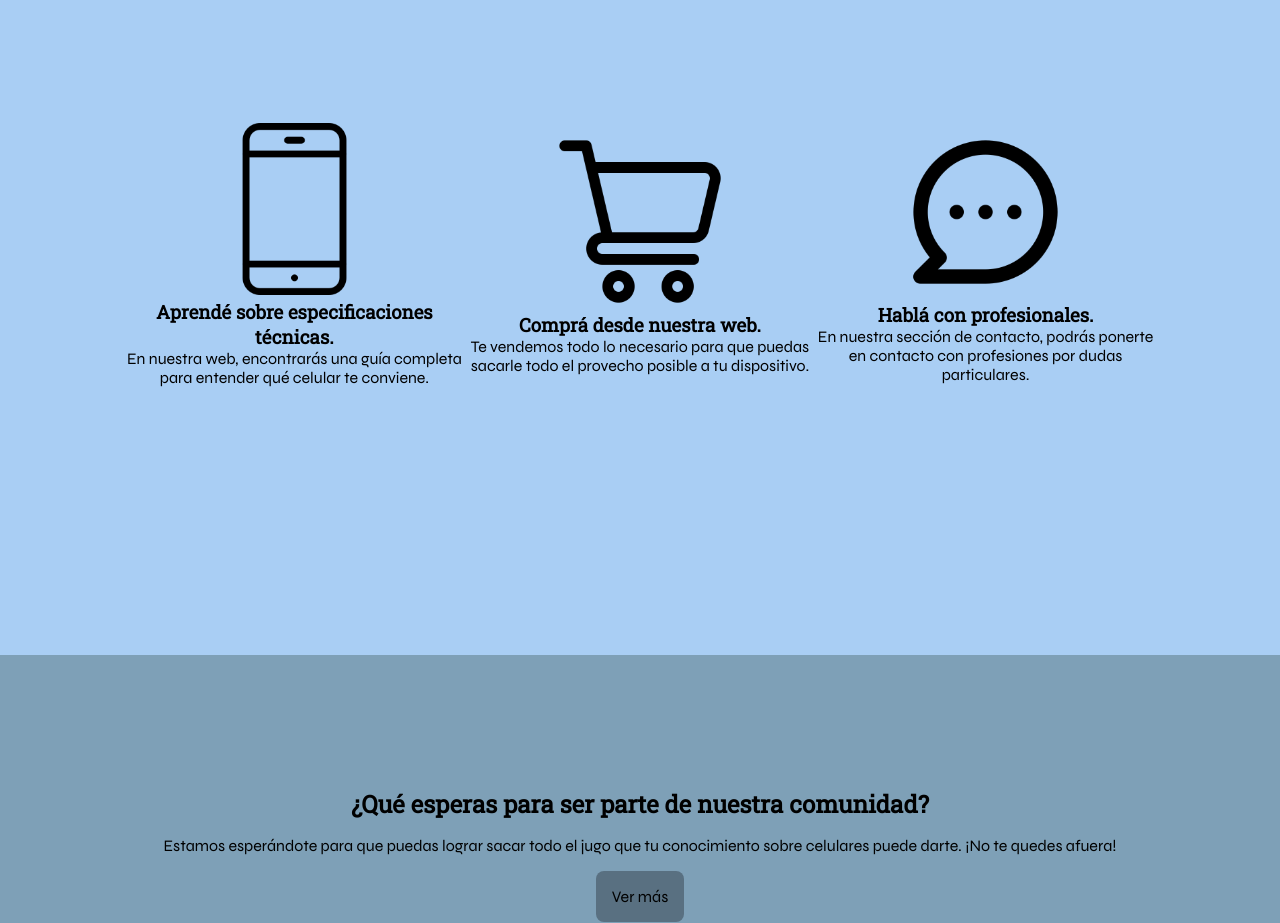
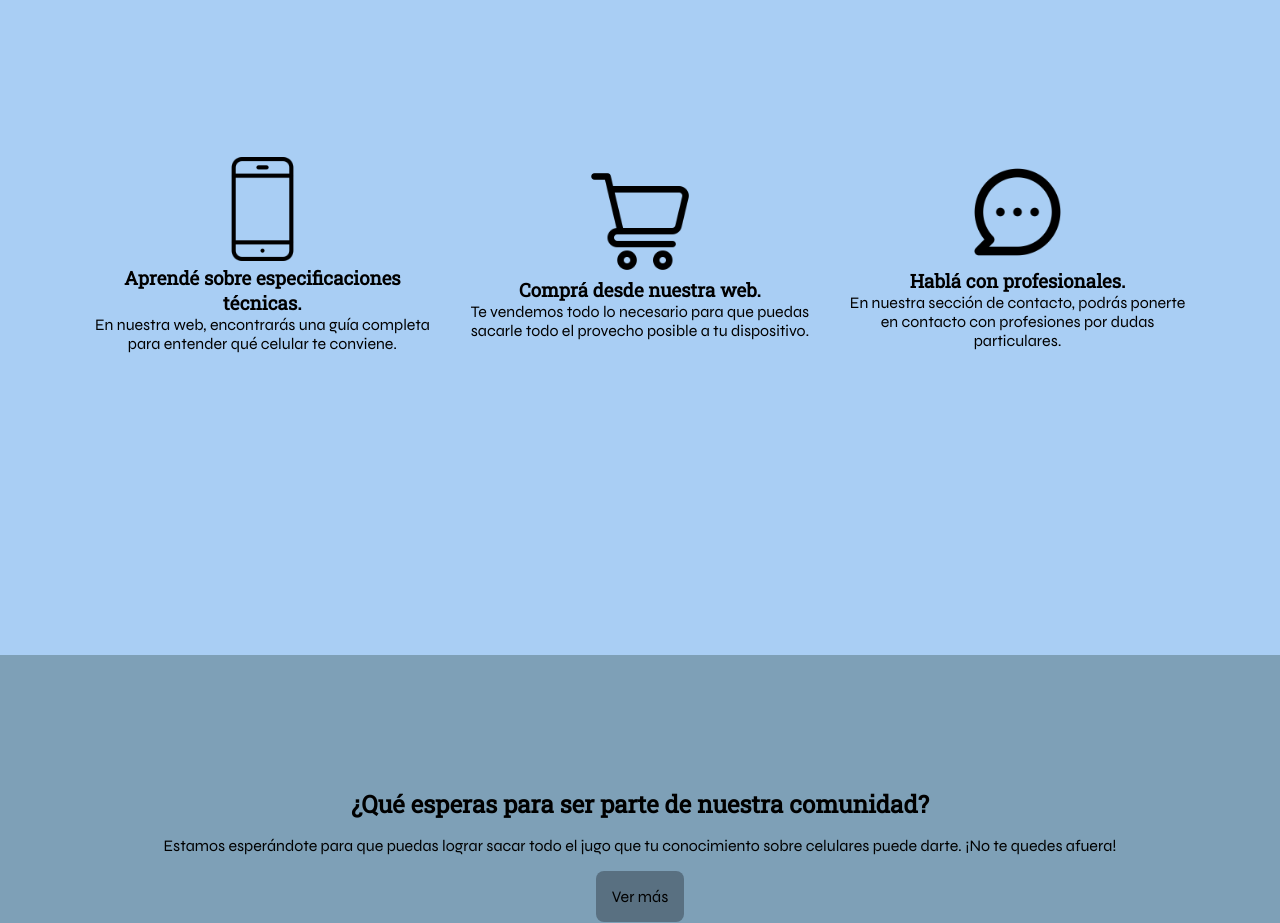
Before and after one commit to cdejtiar/prog3-dejtiar-2022-1-landing-page, a plain HTML site: page index.html in a window 1280 px wide. Shown: the part 940-1863 px from the top of the page. Drawn offline with Linux system fonts and the light colour scheme.

Commit message:
2nd commit, features article

```diff
--- a/assets/css/styles.css
+++ b/assets/css/styles.css
@@ -64,10 +64,11 @@ h1{
 
 #features article{
     width:30%;
+    margin: 0em 1em;
 }
 
 #features article img{
-    width:50%;
+    width:30%;
 }
 
 #features article h3, #cta h2, #formulario h2{
```
